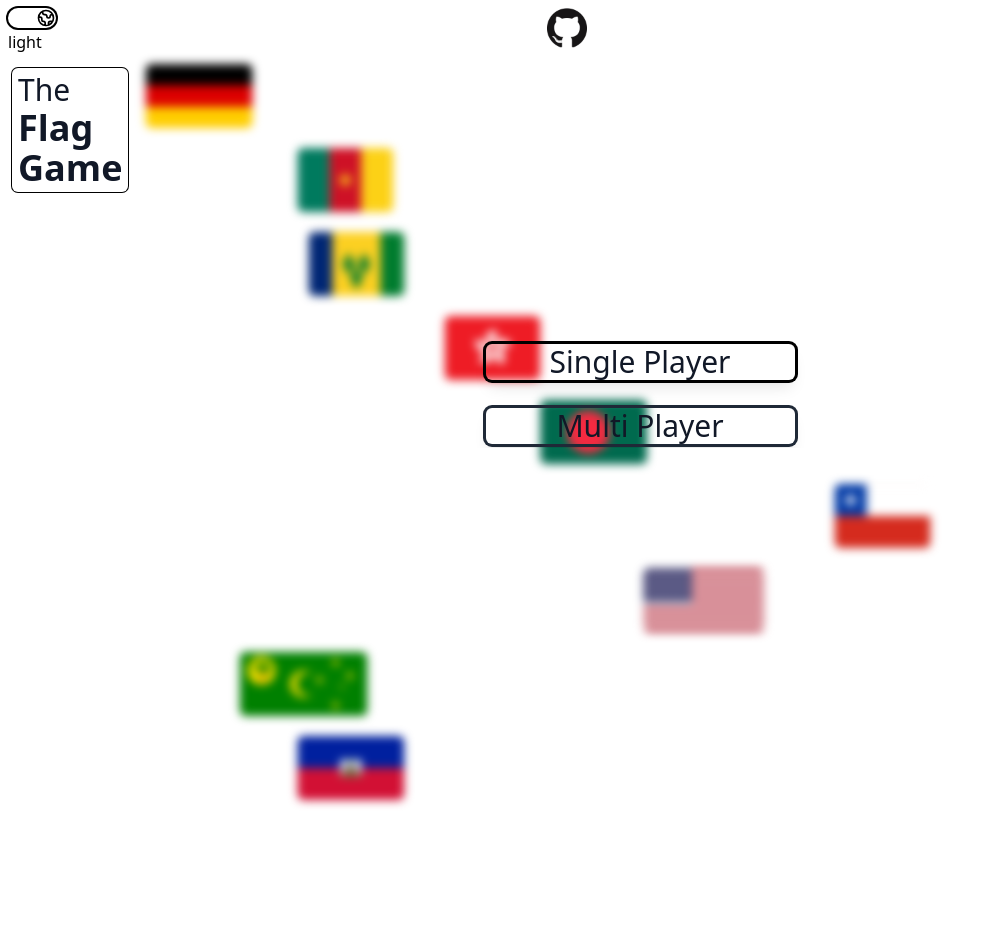
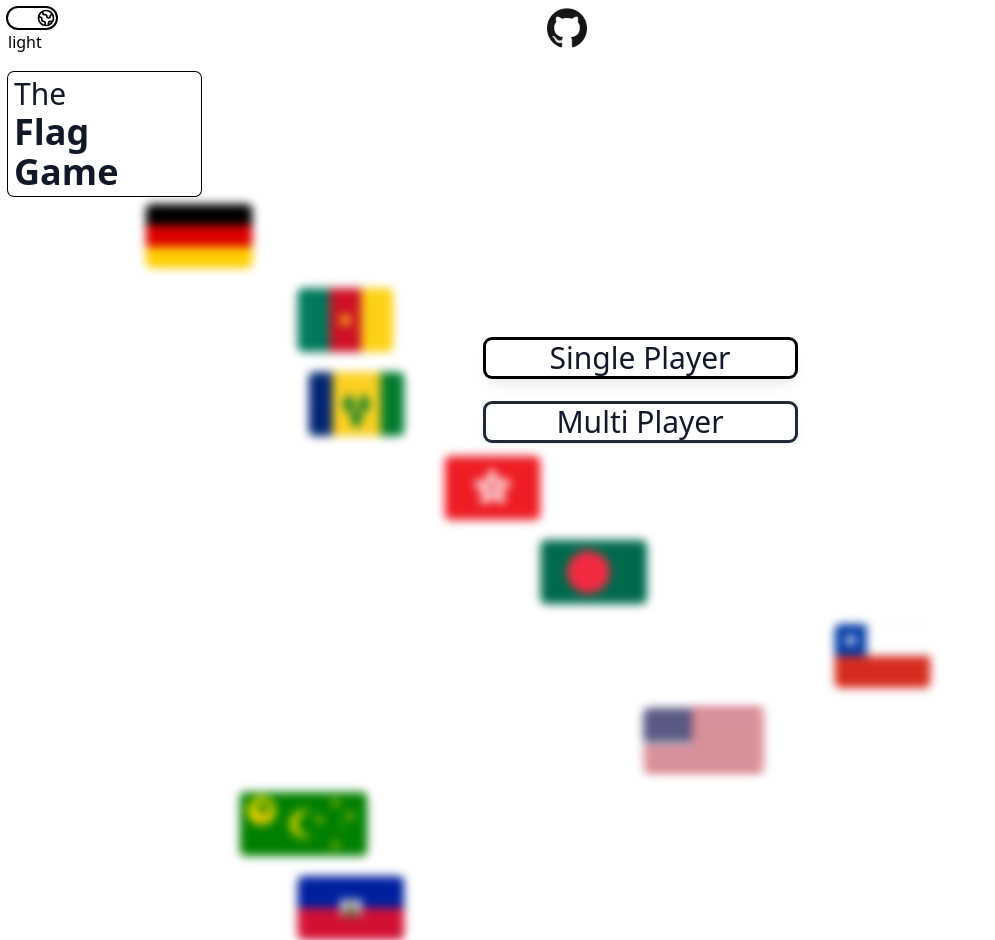
Before and after one commit to JNat07/flag-game-frontend, a Next.js app: page / in a window 1280 px wide. Shown: the whole page, without its empty margins (0-995 px from the left). Before the commit the page ends 800 px from the top, so only its background shows below. Built offline with nearby package versions, Linux system fonts and the light colour scheme.

Commit message:
Move logo to header

```diff
--- a/components/FlagGameText.tsx
+++ b/components/FlagGameText.tsx
@@ -1,11 +1,16 @@
+import { motion } from "framer-motion";
 import * as React from "react";
 
 const FlagGameText: React.FC = () => (
-    <div className="prose absolute top-0 left-0 mt-1 ml-3 w-fit rounded-md p-1 px-1.5 ring-1 ring-black prose-h1:m-0 dark:prose-invert dark:ring-white">
+    <motion.div
+        className="prose mt-4  rounded-md p-1 px-1.5 ring-1 ring-black prose-h1:m-0 dark:prose-invert dark:ring-white"
+        whileHover={{ scale: 1.5 }}
+        whileTap={{ scale: 0.98 }}
+    >
         <h1 className="text-3xl font-medium">The</h1>
         <h1 className="text-4xl font-semibold">Flag</h1>
         <h1 className="text-4xl font-black">Game</h1>
-    </div>
+    </motion.div>
 );
 
 export default FlagGameText;
--- a/components/Header/header.tsx
+++ b/components/Header/header.tsx
@@ -5,6 +5,7 @@ import { HomeIcon } from "@heroicons/react/outline";
 import { useRouter } from "next/router";
 import { SocketContext } from "../../pages/_app";
 import ThemeToggle from "../DarkMode/ThemeToggle";
+import FlagGameText from "../FlagGameText";
 
 const Header: React.FC = () => {
     const [pageLoaded, setPageLoaded] = React.useState<boolean>(false);
@@ -57,6 +58,7 @@ const Header: React.FC = () => {
                             )}
                         </AnimatePresence>
                     </div>
+                    <FlagGameText />
                 </header>
             )}
         </SocketContext.Consumer>
--- a/components/Index/Menu.tsx
+++ b/components/Index/Menu.tsx
@@ -3,7 +3,6 @@ import type { NextPage } from "next";
 import { motion } from "framer-motion";
 import Link from "next/link";
 import { SocketContext } from "../../pages/_app";
-import FlagGameText from "../FlagGameText";
 import Background from "./background";
 
 const Menu: NextPage = () => {
@@ -16,8 +15,7 @@ const Menu: NextPage = () => {
                 {({ setConnect }) => (
                     <main className="relative z-20 flex h-full">
                         <div className="m-auto">
-                            <FlagGameText />
-                            <div className="prose mt-[35vh] h-fit rounded-lg prose-h1:m-0 dark:prose-invert dark:shadow-none">
+                            <div className="prose mt-[17vh] h-fit rounded-lg prose-h1:m-0 dark:prose-invert dark:shadow-none">
                                 <div className="pb-1 mt-12 space-y-7">
                                     <div className="flex justify-center ">
                                         <Link
--- a/components/Multiplayer/ChoosePlayer.tsx
+++ b/components/Multiplayer/ChoosePlayer.tsx
@@ -19,7 +19,7 @@ const ChoosePlayer: React.FC<choosePlayerProps> = ({
     return (
         <GameContext.Consumer>
             {({ opponentHandler, whoIwantToPlay, whoRequestMe }) => (
-                <div className="px-2 prose prose-h3:m-0 prose-p:m-0 prose-img:m-0 dark:prose-invert">
+                <div className="prose mt-[5vh] px-2 prose-h3:m-0 prose-p:m-0 prose-img:m-0 dark:prose-invert">
                     <h2 className="text-center underline">
                         {playersReady.length >= 1
                             ? `Online Players : ${playersReady.length}`
--- a/components/Multiplayer/chooseName.tsx
+++ b/components/Multiplayer/chooseName.tsx
@@ -22,7 +22,7 @@ const ChooseName: React.FC<chooseNameType> = ({
     };
 
     return (
-        <div className="prose m-4 mt-[15vh] rounded-lg px-3 shadow-inner prose-img:m-0 dark:prose-invert">
+        <div className="prose m-4 mt-[7vh] rounded-lg px-3 shadow-inner prose-img:m-0 dark:prose-invert">
             <div className="py-5 space-y-5 ">
                 <div className="mx-2 space-y-1">
                     <h2 className="m-0 text-3xl text-center">
--- a/components/game/game.tsx
+++ b/components/game/game.tsx
@@ -86,10 +86,8 @@ const Game: React.FC<GameProps> = ({
     };
 
     return !gameOver ? (
-        <div className="prose mx-2 mt-[10vh] rounded-md py-2 prose-h2:m-0 prose-h3:m-0 prose-h4:m-0 prose-p:m-0 dark:prose-invert">
-            <FlagGameText />
-
-            <div className="mt-5">
+        <div className="prose relative mx-2 mt-[7vh] rounded-md py-2 prose-h2:m-0 prose-h3:m-0 prose-h4:m-0 prose-p:m-0 dark:prose-invert">
+            <div>
                 <div className="pb-5 rounded-lg ring-2 ring-gray-800 dark:ring-gray-200">
                     {/* info */}
                     <div className="grid grid-cols-3 rounded-t-lg bg-gray-200 py-0.5 px-4 dark:bg-gray-600">
--- a/components/socketio/socketio.tsx
+++ b/components/socketio/socketio.tsx
@@ -80,7 +80,6 @@ const SocketIO = () => {
         } else {
             setWhoRequestMe([]);
             socket.current?.disconnect();
-            socket.current = null;
         }
 
         return () => {
```
